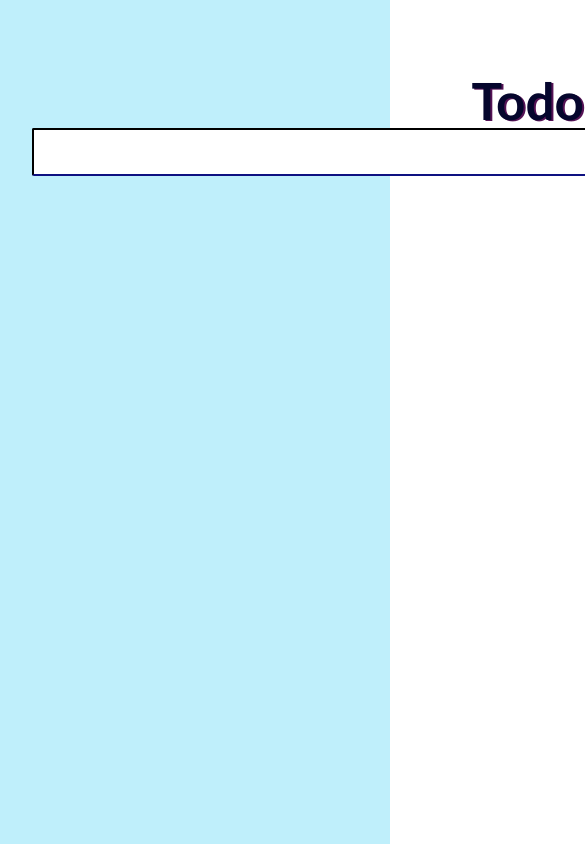
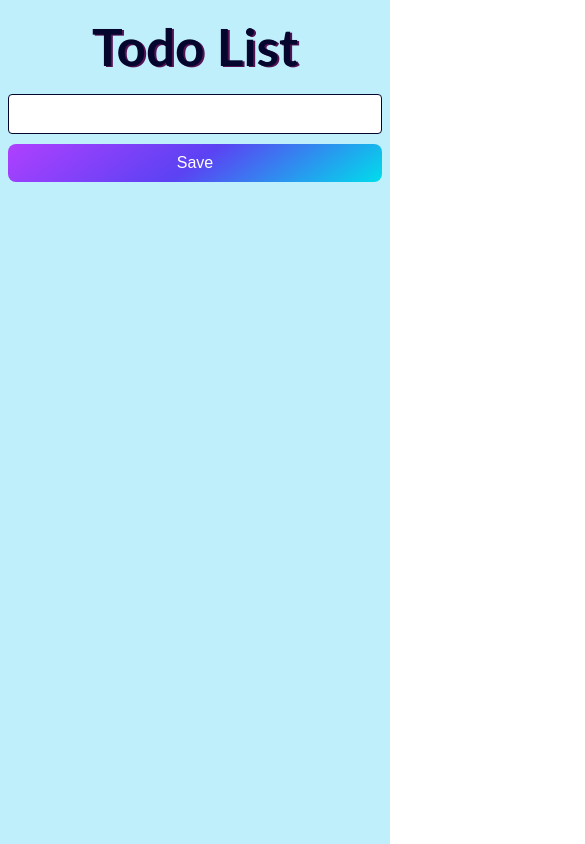
Before and after one commit to deepikas19998-art/myapp, a React (Vite) app: page / in a window 390 px wide. Shown: the top 844 px of the page, 585 px wide, since content can reach past the window. Built offline with nearby package versions, Linux system fonts and the light colour scheme.

Commit message:
mobile responsiveness

```diff
--- a/src/App.css
+++ b/src/App.css
@@ -1,136 +1,106 @@
-*{
+
+* {
   box-sizing: border-box;
-  margin: 0px;
-  padding: 0px;
-
+  margin: 0;
+  padding: 0;
 }
 
 body {
-  margin: 0;
-  padding: 0;
+  font-family: Arial, sans-serif;
+  background-color: rgb(191, 239, 251);
   display: flex;
   flex-direction: column;
-  justify-content: flex-start;
-  height: 100vh;
-  padding-top: 40px;
-  background-color: rgb(191, 239, 251);
-
+  align-items: center;
+  padding: 20px 0;
 }
 
 
-
 #root {
+  width: 100%;
   max-width: 1280px;
-  margin: 0 auto;
-  padding: 2rem;
+  padding: 1rem;
   text-align: center;
 }
 
-form {
-  width : 1170px;
-  margin: auto;
-  display:flex;
-  gap: 10px;
 
-}
-
-form input {
-  flex-basis: 80%;
-  justify-content: flex-start;
-
+h1 {
+  color: rgb(5, 6, 45);
+  font-family: 'Gill Sans', 'Gill Sans MT', Calibri, 'Trebuchet MS', sans-serif;
+  text-shadow: 2px 1px rgb(85, 19, 85);
+  margin-bottom: 20px;
 }
 
 
-form button {
-  align-items: center;
-  background-image: linear-gradient(144deg, #af40ff, #5b42f3 50%, #00ddeb);
-  border: 0;
-  border-radius: 8px;
-  box-shadow: rgba(151, 65, 252, 0.2) 0 15px 30px -5px;
-  box-sizing: border-box;
-  color: #ffffff;
+form,
+.input-group {
   display: flex;
-  font-size: 18px;
+  gap: 10px;
   justify-content: center;
-  line-height: 1em;
-  max-width: 100%;
-  min-width: 140px;
-  padding: 3px;
-  text-decoration: none;
-  user-select: none;
-  -webkit-user-select: none;
-  touch-action: manipulation;
-  white-space: nowrap;
-  cursor: pointer;
-  transition: all 0.3s;
+  flex-wrap: wrap;
+  margin-bottom: 20px;
 }
 
-button:active,
-button:hover {
-  outline: 0;
+form input,
+.todo-input {
+  flex: 1 1 200px;
+  padding: 10px;
+  font-size: 16px;
+  border-radius: 4px;
+  border: 1px solid rgb(5, 6, 45);
 }
 
-button span {
-  background-color: rgb(5, 6, 45);
-  padding: 12px 14px;
-  border-radius: 6px;
-  width: 100%;
-  transition: 300ms;
+form button,
+.add-btn {
+  padding: 10px 20px;
+  background-image: linear-gradient(144deg, #af40ff, #5b42f3 50%, #00ddeb);
+  border: none;
+  border-radius: 8px;
+  color: #fff;
+  font-size: 16px;
+  cursor: pointer;
+  transition: transform 0.2s, box-shadow 0.2s;
 }
 
-button:hover span {
-  background: none;
+form button:hover,
+.add-btn:hover {
+  transform: translateY(-2px);
+  box-shadow: 0 5px 15px rgba(0, 0, 0, 0.2);
 }
 
-button:active {
-  transform: scale(0.9);
+form button:active,
+.add-btn:active {
+  transform: scale(0.95);
 }
 
-.rgb-input{
-  border-radius: 2px;
-  padding: 5px;
-border-color: rgb(5, 6, 45);
 
+.outerDiv {
+  width: 100%;
+  max-width: 800px;
+  margin: auto;
 }
 
-h1{
-  color: rgb(5, 6, 45);
-  font-family: 'Gill Sans', 'Gill Sans MT', Calibri, 'Trebuchet MS', sans-serif;
-  text-shadow: 2px 1px rgb(85, 19, 85);
+.outerDiv ul {
+  list-style: none;
+  padding: 0;
 }
 
-.outerDiv{
-  width: 1085px;
-  margin: auto;
-
-
+.outerDiv ul li,
+.todo-item {
+  display: flex;
+  justify-content: space-between;
+  align-items: center;
+  padding: 12px 15px;
+  margin-bottom: 10px;
+  font-size: 18px;
+  color: white;
+  border-radius: 5px;
+  background-image: linear-gradient(144deg, #af40ff, #3a1cff 50%, #00ddeb);
+  box-shadow: rgba(151, 65, 252, 0.2) 0 15px 30px -5px;
+  cursor: pointer;
 }
 
-.outerDiv ul{
-  margin: 10px;
-  padding: 0px;
-  list-style: none;
-}
-
-.outerDiv ul li{
-  padding : 12px;
-  margin-bottom: 10px;
-  justify-content: space-between;
-  align-items: center;
-  width: 100%;
-  color: white;
-  background-color: rgb(6, 0, 42);
-  display: flex;
-  font-size: 18px;
-  box-shadow: rgba(151, 65, 252, 0.2) 0 15px 30px -5px;
-  border-radius: 5px;
-  background-image: linear-gradient(144deg, #af40ff, #3a1cff 50%, #00ddeb);
-
-}
-ul li span {
+.todo-item span.todo-text {
   cursor: pointer;
-  font-weight: bold;
-  padding: 0 8px;
 }
 
 .completeToDo {
@@ -138,15 +108,48 @@ ul li span {
   color: red;
 }
 
-@media (max-width: 480px) {
-  .input-group {
-    flex-direction: column;
+
+.delete-btn {
+  background-color: red;
+  color: white;
+  border: none;
+  border-radius: 4px;
+  cursor: pointer;
+  padding: 5px 10px;
+  font-size: 16px;
+}
+
+.delete-btn:hover {
+  background-color: darkred;
+}
+
+
+@media (max-width: 768px) {
+  form input,
+  .todo-input,
+  form button,
+  .add-btn {
+    flex: 1 1 100%;
   }
-.add-btn {
-    width: 100%;
-  }
-   .todo-item {
+
+  .outerDiv ul li,
+  .todo-item {
     flex-direction: column;
     align-items: flex-start;
+    gap: 8px;
+  }
+
+  .delete-btn {
+    align-self: flex-end;
   }
 }
+
+@media (max-width: 480px) {
+  body {
+    padding: 10px 0;
+  }
+
+  #root {
+    padding: 0.5rem;
+  }
+}
```
